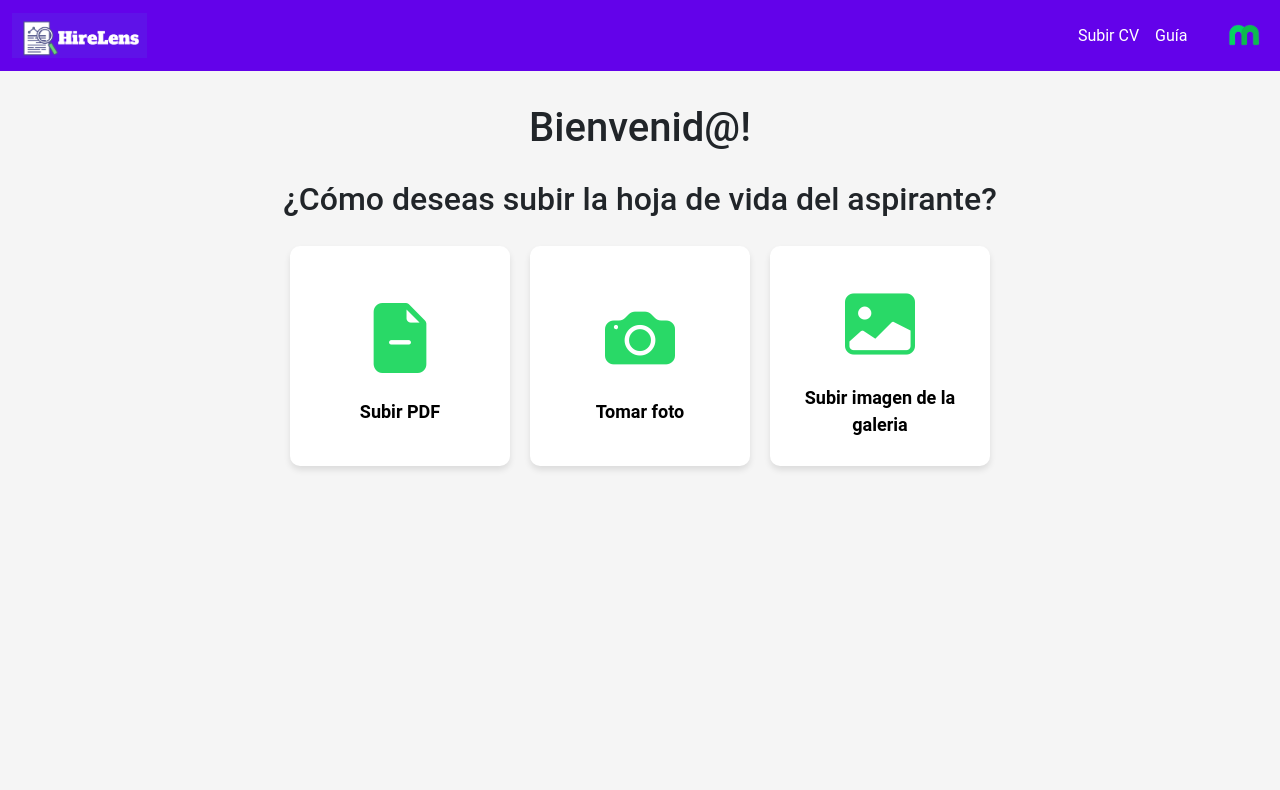
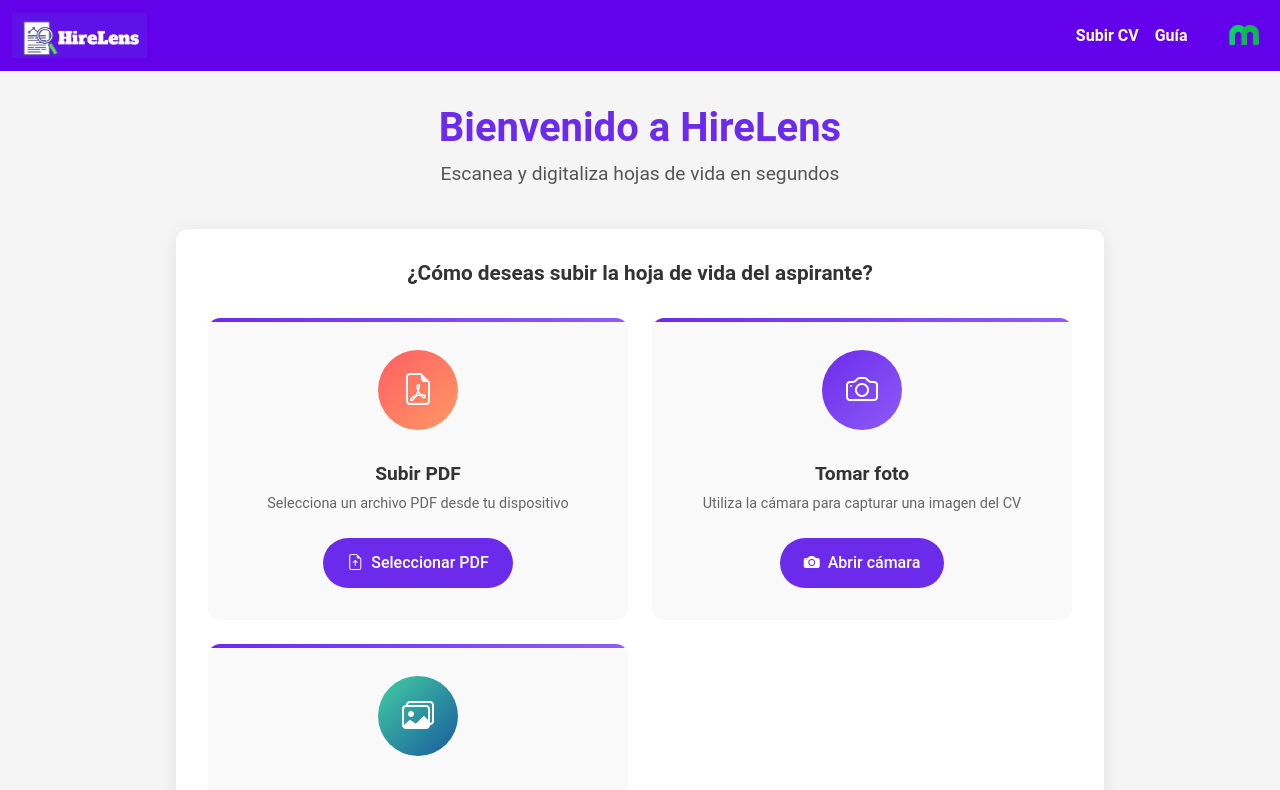
Before and after one commit to camazog1/Scanner_Of_CV, a React (Vite) app in the folder frontend/: page / in a window 1280 px wide. Shown: the top 790 px of the page. Built offline with nearby package versions, Linux system fonts and the light colour scheme.

Commit message:
Update upload section

```diff
--- a/frontend/src/App.jsx
+++ b/frontend/src/App.jsx
@@ -1,7 +1,7 @@
 import React from "react";
 import { useNavigate } from "react-router-dom";
 import "@styles/index.css";
-import Button from "./components/Button";
+import "@styles/App.css";
 
 function App() {
   const navigate = useNavigate();
@@ -9,31 +9,90 @@ function App() {
   const handleButtonClick = (action) => {
     if (action === "takePhoto") {
       navigate("/camera");
+    } else if (action === "uploadPDF") {
+      document.getElementById("pdfInput").click();
+    } else if (action === "uploadImage") {
+      document.getElementById("imageInput").click();
+    }
+  };
+
+  const handleFileChange = (e) => {
+    const file = e.target.files[0];
+    if (file) {
+      console.log("Archivo seleccionado:", file.name);
+      navigate("/file-preview", { state: { file } });
     }
   };
 
   return (
-    <div className="app-container">
-      <h1>Bienvenid@!</h1>
-      <h2>¿Cómo deseas subir la hoja de vida del aspirante?</h2>
+    <div className="home-container">
+      <div className="welcome-section">
+        <h1 className="welcome-title">Bienvenido a HireLens</h1>
+        <p className="welcome-subtitle">
+          Escanea y digitaliza hojas de vida en segundos
+        </p>
+      </div>
 
-      <div className="buttons-container">
-        <Button
-          iconClass="bi bi-file-earmark-minus-fill"
-          text="Subir PDF"
-          action="uploadPDF"
-        />
-        <Button
-          iconClass="bi bi-camera-fill"
-          text="Tomar foto"
-          action="takePhoto"
-          onClick={() => handleButtonClick("takePhoto")}
-        />
-        <Button
-          iconClass="bi bi-image-fill"
-          text="Subir imagen de la galeria"
-          action="uploadImage"
-        />
+      <div className="upload-section">
+        <h2 className="upload-title">¿Cómo deseas subir la hoja de vida del aspirante?</h2>
+
+        <div className="upload-options">
+          <div className="upload-option" onClick={() => handleButtonClick("uploadPDF")}>
+            <div className="option-icon-container pdf-bg">
+              <i className="bi bi-file-earmark-pdf"></i>
+            </div>
+            <h3>Subir PDF</h3>
+            <p>Selecciona un archivo PDF desde tu dispositivo</p>
+            <button className="option-button">
+              <i className="bi bi-file-earmark-arrow-up"></i> Seleccionar PDF
+            </button>
+            <input
+              type="file"
+              id="pdfInput"
+              accept="application/pdf"
+              onChange={handleFileChange}
+              style={{ display: "none" }}
+            />
+          </div>
+
+          <div className="upload-option" onClick={() => handleButtonClick("takePhoto")}>
+            <div className="option-icon-container camera-bg">
+              <i className="bi bi-camera"></i>
+            </div>
+            <h3>Tomar foto</h3>
+            <p>Utiliza la cámara para capturar una imagen del CV</p>
+            <button className="option-button">
+              <i className="bi bi-camera-fill"></i> Abrir cámara
+            </button>
+          </div>
+
+          <div className="upload-option" onClick={() => handleButtonClick("uploadImage")}>
+            <div className="option-icon-container gallery-bg">
+              <i className="bi bi-images"></i>
+            </div>
+            <h3>Subir imagen</h3>
+            <p>Selecciona una imagen desde tu galería</p>
+            <button className="option-button">
+              <i className="bi bi-image"></i> Seleccionar imagen
+            </button>
+            <input
+              type="file"
+              id="imageInput"
+              accept="image/*"
+              onChange={handleFileChange}
+              style={{ display: "none" }}
+            />
+          </div>
+        </div>
+      </div>
+
+      <div className="help-section">
+        <p>
+          <i className="bi bi-info-circle"></i> ¿Necesitas ayuda? Consulta nuestra{" "}
+          <a href="/guide" className="guide-link">
+            guía de uso
+          </a>
+        </p>
       </div>
     </div>
   );
--- /dev/null
+++ b/frontend/src/assets/styles/App.css
@@ -0,0 +1,200 @@
+.home-container {
+    width: 100%;
+    max-width: 1200px;
+    margin: 0 auto;
+    padding: 2rem 1.5rem;
+    display: flex;
+    flex-direction: column;
+    gap: 2rem;
+    margin-top: 3rem;
+}
+
+.welcome-section {
+    text-align: center;
+    margin-bottom: 0.5rem;
+}
+
+.welcome-title {
+    font-size: 2.5rem;
+    font-weight: 700;
+    color: #6c2beb;
+    margin-bottom: 0.5rem;
+}
+
+.welcome-subtitle {
+    font-size: 1.2rem;
+    color: #555;
+    max-width: 600px;
+    margin: 0 auto;
+}
+
+.upload-section {
+    background-color: white;
+    border-radius: 12px;
+    box-shadow: 0 4px 20px rgba(0, 0, 0, 0.08);
+    padding: 2rem;
+}
+
+.upload-title {
+    text-align: center;
+    font-size: 1.3rem;
+    font-weight: 600;
+    color: #333;
+    margin-bottom: 2rem;
+}
+
+.upload-options {
+    display: grid;
+    gap: 1.5rem;
+    grid-template-columns: repeat(auto-fit, minmax(280px, 1fr));
+}
+
+.upload-option {
+    background-color: #f9f9f9;
+    border-radius: 12px;
+    padding: 2rem 1.5rem;
+    display: flex;
+    flex-direction: column;
+    align-items: center;
+    text-align: center;
+    transition: transform 0.3s ease, box-shadow 0.3s ease;
+    cursor: pointer;
+    position: relative;
+    overflow: hidden;
+}
+
+.upload-option:hover {
+    transform: translateY(-5px);
+    box-shadow: 0 6px 16px rgba(0, 0, 0, 0.1);
+}
+
+.upload-option::before {
+    content: '';
+    position: absolute;
+    top: 0;
+    left: 0;
+    width: 100%;
+    height: 4px;
+    background: linear-gradient(90deg, #6c2beb, #8d5cf7);
+}
+
+.upload-option h3 {
+    font-size: 1.2rem;
+    font-weight: 600;
+    margin: 1rem 0 0.5rem;
+    color: #333;
+}
+
+.upload-option p {
+    color: #666;
+    font-size: 0.9rem;
+    margin-bottom: 1.5rem;
+    flex-grow: 1;
+}
+
+.option-icon-container {
+    width: 80px;
+    height: 80px;
+    border-radius: 50%;
+    display: flex;
+    align-items: center;
+    justify-content: center;
+    margin-bottom: 1rem;
+    color: white;
+    font-size: 2rem;
+    transition: transform 0.3s ease;
+}
+
+.upload-option:hover .option-icon-container {
+    transform: scale(1.1);
+}
+
+.pdf-bg {
+    background: linear-gradient(135deg, #ff5e62, #ff9966);
+}
+
+.camera-bg {
+    background: linear-gradient(135deg, #6c2beb, #8d5cf7);
+}
+
+.gallery-bg {
+    background: linear-gradient(135deg, #43cea2, #185a9d);
+}
+
+.option-button {
+    padding: 0.8rem 1.5rem;
+    border: none;
+    background-color: #6c2beb;
+    color: white;
+    border-radius: 50px;
+    font-weight: 500;
+    cursor: pointer;
+    transition: background-color 0.3s ease;
+    display: flex;
+    align-items: center;
+    gap: 0.5rem;
+}
+
+.option-button:hover {
+    background-color: #5620c5;
+}
+
+.help-section {
+    text-align: center;
+    color: #666;
+    font-size: 0.9rem;
+}
+
+.guide-link {
+    color: #6c2beb;
+    text-decoration: none;
+    font-weight: 500;
+    transition: color 0.3s ease;
+}
+
+.guide-link:hover {
+    color: #5620c5;
+    text-decoration: underline;
+}
+
+@media (max-width: 768px) {
+    .welcome-title {
+        font-size: 2rem;
+    }
+
+    .welcome-subtitle {
+        font-size: 1.1rem;
+    }
+
+    .upload-section {
+        padding: 1.5rem;
+    }
+
+    .upload-option {
+        padding: 1.5rem 1rem;
+    }
+}
+
+@media (max-width: 576px) {
+    .home-container {
+        padding: 1.5rem 1rem;
+    }
+
+    .welcome-title {
+        font-size: 1.8rem;
+    }
+
+    .welcome-subtitle {
+        font-size: 1rem;
+    }
+
+    .upload-title {
+        font-size: 1.2rem;
+    }
+
+    .option-icon-container {
+        width: 70px;
+        height: 70px;
+        font-size: 1.8rem;
+    }
+}
--- a/frontend/src/components/Header.jsx
+++ b/frontend/src/components/Header.jsx
@@ -49,12 +49,12 @@ function Header() {
             <ul className="navbar-nav ms-auto">
               <li className="nav-item">
                 <Link to="/" className="nav-link text-white">
-                  Subir CV
+                  <b>Subir CV</b>
                 </Link>
               </li>
               <li className="nav-item">
                 <Link to="/guide" className="nav-link text-white">
-                  Guía
+                  <b>Guía</b>
                 </Link>
               </li>
 
```
